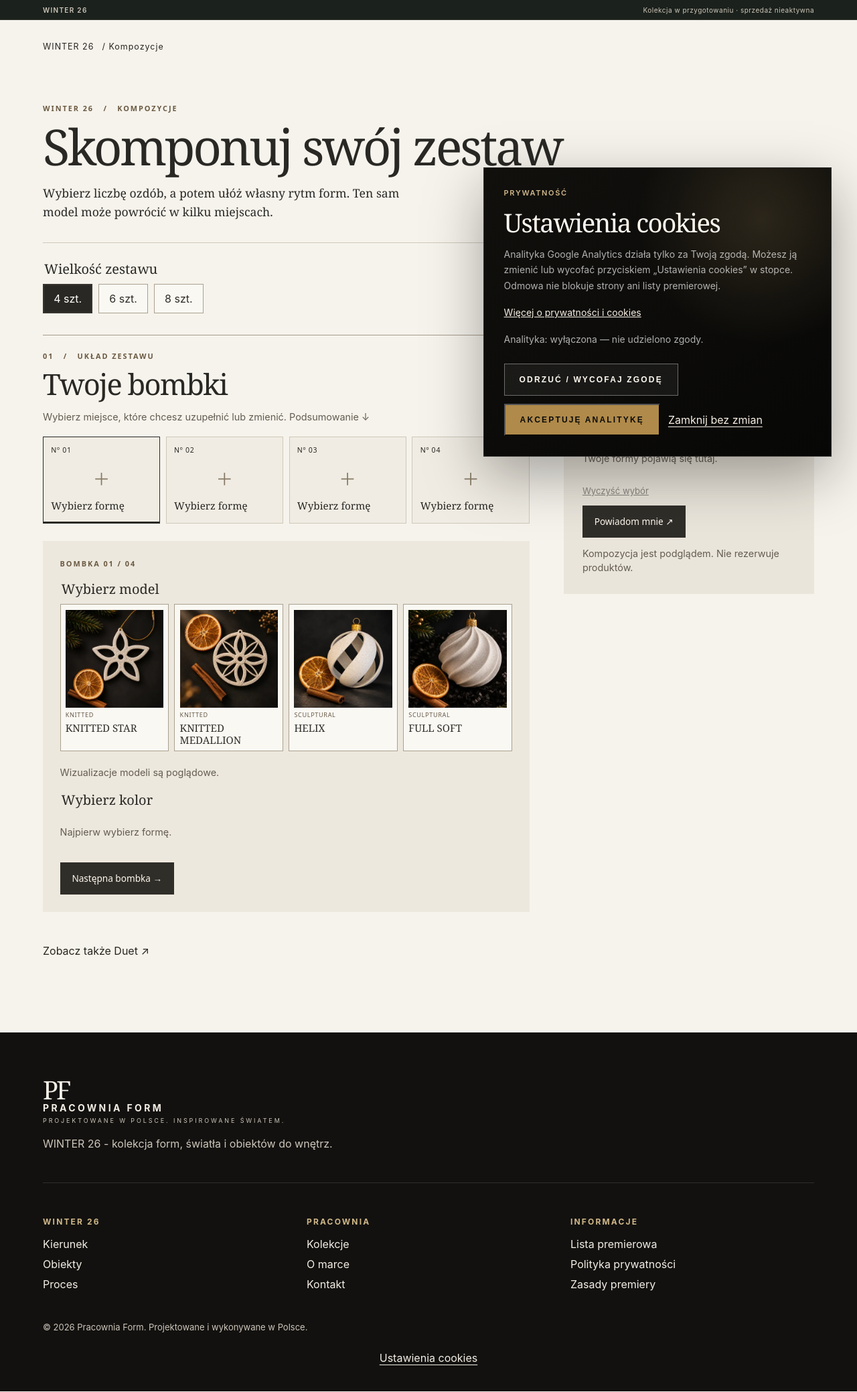
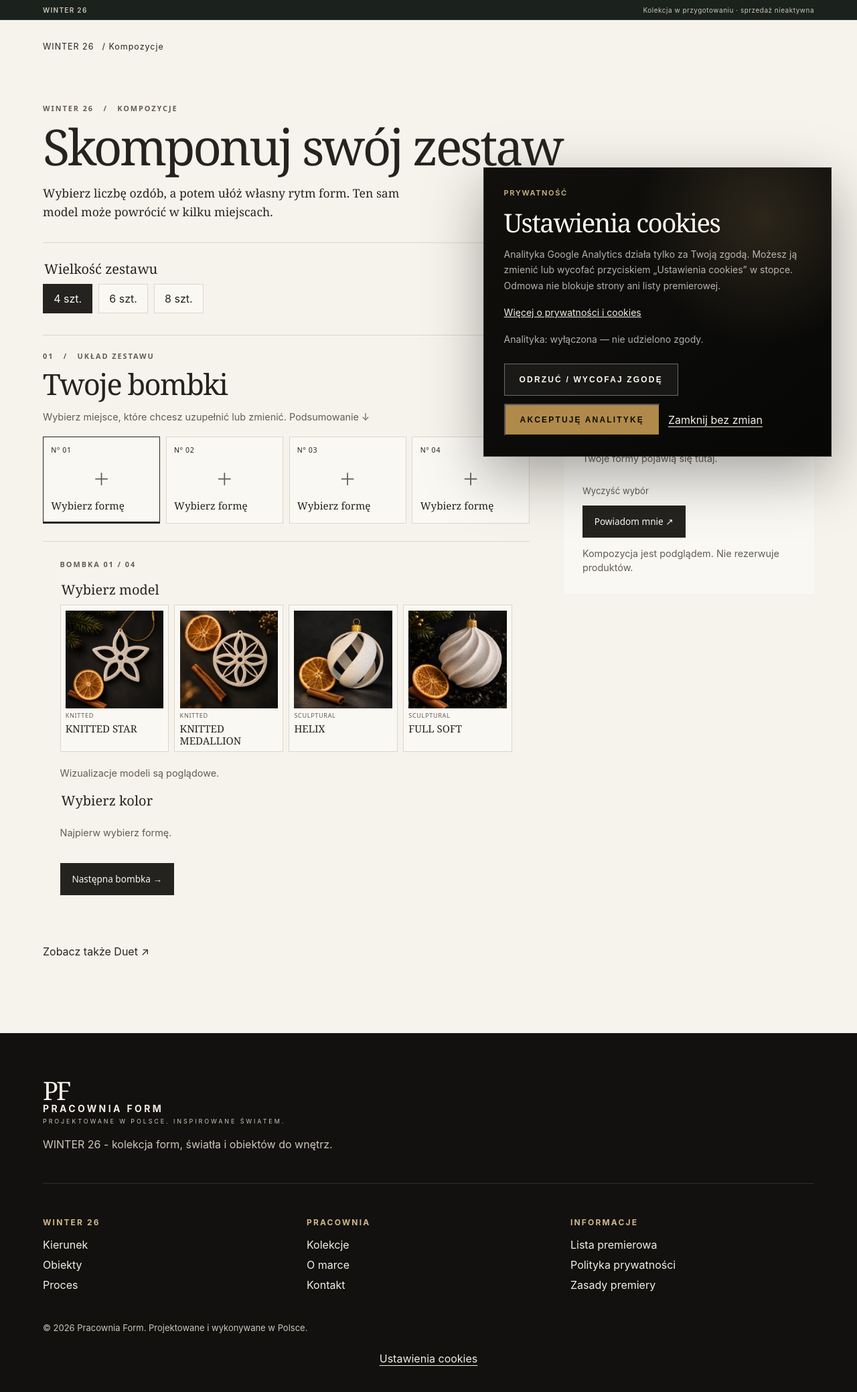
Before and after one commit to pracowniarachunkowosci-debug/form, a PHP site: page /winter-zestaw-4.html?size=4 in a window 1280 px wide, after a click on "Przejdź do treści". Shown: the part 88-2167 px from the top of the page at 67% size. Run offline with PHP 8.4, Linux system fonts and the light colour scheme.

Commit message:
Align the WINTER 26 configurator with R04 and distinguish model and color progress

```diff
--- a/winter-26.css
+++ b/winter-26.css
@@ -1,5 +1,5 @@
 /* WINTER 26 only: approved R04 layout and palette. */
-.winter-page { --burgundy: #632d3b; --paper: #faf8f3; --cream: #faf8f3; --ink: #25231f; --surface: #f2eee6; --muted: #625d54; --rule: #dcd6cc; }
+.winter-page { --burgundy: #632d3b; --porcelain: #faf8f3; --paper: var(--porcelain); --cream: var(--porcelain); --ink: #25231f; --surface: #f2eee6; --muted: #625d54; --rule: #dcd6cc; }
 [hidden] { display: none !important; }
 .skip-link { position: fixed; top: -120px; left: 20px; z-index: 200; padding: 15px 24px; background: var(--paper); color: var(--ink); }
 .skip-link:focus { top: 12px; }
--- a/winter-atelier.css
+++ b/winter-atelier.css
@@ -1,11 +1,11 @@
 /* WINTER 26 / composition studio. Scoped to the catalog cards and the atelier. */
-.variant-choice{margin:1.1rem 0;padding:1rem 0;border-block:1px solid #8d817455}.variant-choice h4{font:normal 1.12rem Georgia,serif;margin:0 0 .35em}.variant-choice p{font-size:.87rem;line-height:1.5;color:inherit;margin:.4rem 0}
+.variant-choice{margin:1.1rem 0;padding:1rem 0;border-block:1px solid var(--rule)}.variant-choice h4{font:normal 1.12rem Georgia,serif;margin:0 0 .35em}.variant-choice p{font-size:.87rem;line-height:1.5;color:inherit;margin:.4rem 0}
 .variant-photo{margin:0}.variant-photo img{display:block;max-width:100%;width:100%;max-height:70vh;object-fit:contain}.variant-photo figcaption{margin:.35rem 0}
 .store-cover[hidden],.store-gallery[hidden],.variant-photo[hidden],[data-builder][hidden]{display:none!important}
 .set-entries{display:flex;gap:1.25rem;flex-wrap:wrap}
-.atelier{--ink:#292824;--muted:#635c51;--line:#cfc8bb;--paper:#f6f3ec;color:var(--ink)}
-.atelier-intro{padding:clamp(1.5rem,3.7vw,4rem) 0 2rem;border-bottom:1px solid var(--line)}
-.atelier .eyebrow{font:600 .68rem/1.5 system-ui,sans-serif;letter-spacing:.18em;text-transform:uppercase;color:#6a5941;margin:0 0 .65rem}
+.atelier{color:var(--ink)}
+.atelier-intro{padding:clamp(1.5rem,3.7vw,4rem) 0 2rem;border-bottom:1px solid var(--rule)}
+.atelier .eyebrow{font:600 .68rem/1.5 system-ui,sans-serif;letter-spacing:.18em;text-transform:uppercase;color:var(--muted);margin:0 0 .65rem}
 .atelier h1,.atelier h2,.atelier legend{font-family:Georgia,'Times New Roman',serif;font-weight:400;color:var(--ink)}
 .atelier h1{font-size:clamp(2.7rem,5.8vw,5.4rem);line-height:1.03;letter-spacing:-.045em;margin:.6rem 0 1rem}
 .atelier h2{font-size:clamp(2rem,3.4vw,3.5rem);letter-spacing:-.04em;margin:.25rem 0 .5rem;line-height:1.08}
@@ -16,39 +16,47 @@
 [data-sizes],[data-colors],[data-swatches]{display:flex;gap:.55rem;flex-wrap:wrap}
 .choice{position:relative;display:block;cursor:pointer;margin:0;max-width:100%}
 .choice input{position:absolute;opacity:0;width:1px;height:1px;margin:0}
-.choice input+span{display:flex;align-items:center;min-height:44px;border:1px solid #aaa08f;padding:.55rem .95rem;color:#302d27;background:#faf8f3}
-.choice input:checked+span{outline:2px solid #37342f;outline-offset:-2px;background:#eee8dc}
-.choice input:focus-visible+span{outline:3px solid #77591d;outline-offset:3px}
-.choice input:disabled+span{border-style:dashed;color:#686258;cursor:not-allowed}
-[data-sizes] .choice input:checked+span{background:var(--ink);color:white}
-.swatch{gap:.55rem;font-size:.88rem}.swatch i{height:1em;width:1em;border-radius:50%;border:1px solid #686258;flex:none}
+.choice input+span{display:flex;align-items:center;min-height:44px;border:1px solid var(--rule);padding:.55rem .95rem;color:var(--ink);background:var(--porcelain)}
+.choice input:checked+span{outline:2px solid var(--ink);outline-offset:-2px;background:var(--surface)}
+.choice input:focus-visible+span{outline:3px solid var(--ink);outline-offset:3px}
+.choice input:disabled+span{border-style:dashed;color:var(--muted);cursor:not-allowed}
+[data-sizes] .choice input:checked+span{background:var(--ink);color:var(--porcelain)}
+.swatch{gap:.55rem;font-size:.88rem}.swatch i{height:1em;width:1em;border-radius:50%;border:1px solid var(--muted);flex:none}
 .compose-layout{display:grid;grid-template-columns:minmax(0,1.65fr) minmax(240px,.85fr);gap:clamp(1rem,4vw,4rem);align-items:start}
-.workspace,.composition{min-width:0;border-top:1px solid #a59b8d;padding-top:1.4rem}
+.workspace,.composition{min-width:0;border-top:1px solid var(--rule);padding-top:1.4rem}
 .atelier .help,.composition>p:not(.count):not(.eyebrow),.composition small{font-size:.9rem;line-height:1.5;color:var(--muted)}
 .slots{display:grid;grid-template-columns:repeat(4,minmax(0,1fr));gap:.55rem;margin:1.2rem 0 1.6rem}
-.slot{font:inherit;color:var(--ink);text-align:left;padding:.7rem;display:grid;align-content:start;gap:.35rem;background:#f0ece3;border:1px solid var(--line);cursor:pointer;min-width:0}
+.slot{font:inherit;color:var(--ink);text-align:left;padding:.7rem;display:grid;align-content:start;gap:.35rem;background:var(--porcelain);border:1px solid var(--rule);cursor:pointer;min-width:0}
 .slot[aria-pressed=true]{border-color:var(--ink);box-shadow:inset 0 -2px var(--ink)}
 .slot small,.model-tile small{font:500 .66rem/1.4 system-ui,sans-serif;letter-spacing:.07em}
 .slot strong{font:normal .95rem/1.18 Georgia,serif;overflow-wrap:anywhere}
 .slot img,.slot-mark{width:100%;height:3.5rem;object-fit:contain}
-.slot-mark{display:grid;place-items:center;color:#867a65;font-size:1.6rem;font-weight:300}
-.edit-position{padding:clamp(1rem,2vw,2rem);background:#ede8de}
+.slot-mark{display:grid;place-items:center;color:var(--muted);font-size:1.6rem;font-weight:300}
+.edit-position{border-top:1px solid var(--rule);padding:clamp(1rem,2vw,2rem);background:transparent}
 .edit-position fieldset{margin:1rem 0 1.3rem}
 .model-grid{display:grid;grid-template-columns:repeat(4,minmax(0,1fr));gap:.5rem}
 .model-grid .model-tile{display:grid;align-content:start;gap:.3rem;height:100%;padding:.45rem;min-width:0}
 .model-tile img{width:100%;aspect-ratio:1;object-fit:cover}
-.model-tile strong{font:normal .94rem/1.15 Georgia,serif;overflow-wrap:anywhere}.model-tile small{font-size:.57rem;color:#675a48}
-.composition{background:#eae5db;padding:clamp(1rem,2.2vw,2rem)}
+.model-tile strong{font:normal .94rem/1.15 Georgia,serif;overflow-wrap:anywhere}.model-tile small{font-size:.57rem;color:var(--muted)}
+.composition{background:var(--porcelain);padding:clamp(1rem,2.2vw,2rem)}
 .composition .count{font:normal 1.25rem Georgia,serif;margin:1.15rem 0 .55rem}
-.progress-line{height:2px;background:#c8c0b0}.progress-line span{height:100%;display:block;background:#50473b}
-.composition ul{list-style:none;padding:0;margin:1rem 0}.composition li{padding:.7rem 0;border-bottom:1px solid var(--line);display:grid;gap:.25rem}
+.progress-line{height:2px;background:var(--rule)}.progress-line span{height:100%;display:block;background:var(--ink)}
+.composition ul{list-style:none;padding:0;margin:1rem 0}.composition li{padding:.7rem 0;border-bottom:1px solid var(--rule);display:grid;gap:.25rem}
 .composition li strong{font-size:.8rem;letter-spacing:.06em}.composition li span{font-size:.85rem}
-.ink-button{display:inline-block;background:#302e29;border:1px solid #302e29;color:#fff9ef;text-decoration:none;font:500 .85rem/1.35 system-ui,sans-serif;padding:.85rem 1.05rem;cursor:pointer}
-.ink-button:disabled,.reset-set:disabled{opacity:.5;cursor:default}
+.ink-button{display:inline-block;background:var(--ink);border:1px solid var(--ink);color:var(--porcelain);text-decoration:none;font:500 .85rem/1.35 system-ui,sans-serif;padding:.85rem 1.05rem;cursor:pointer}
+.ink-button:disabled{color:var(--muted);background:var(--surface);border:1px dashed var(--muted);cursor:not-allowed}
 .composition small{display:block;margin-top:.8rem}.composition .reset-set{display:block;font:inherit;font-size:.82rem;min-height:44px;padding:0;border:0;background:none;text-decoration:underline;color:inherit}
 .duet-link{padding:2rem 0}.duet-link a{color:inherit}
-@media(max-width:760px){.compose-layout{grid-template-columns:minmax(0,1fr)}.slots,.model-grid{grid-template-columns:repeat(2,minmax(0,1fr))}.slot{grid-template-columns:1fr 1.8rem;align-items:center}.slot strong,.slot small:last-child{grid-column:1/-1}.slot img,.slot-mark{height:1.8rem}.atelier h1{font-size:clamp(2.4rem,10vw,3.3rem)}.atelier-intro{padding-top:1rem}.edit-position{padding:.8rem}}
+@media(max-width:760px){.compose-layout{grid-template-columns:minmax(0,1fr)}.slots,.model-grid{grid-template-columns:repeat(2,minmax(0,1fr))}.slot{grid-template-columns:1fr 1.8rem;align-items:center}.slot strong,.slot small:last-child{grid-column:1/-1}.slot img,.slot-mark{height:1.8rem}.atelier h1{font-size:clamp(2.4rem,10vw,3.3rem)}.atelier-intro{padding-top:1rem}.edit-position{border-top:1px solid var(--rule);padding:.8rem}}
 
-.atelier .help a{color:inherit;text-underline-offset:.2em}.photo-pending{padding:2rem 1rem;background:#ede8de;color:#50483e;text-align:center}.composition{scroll-margin-top:1rem}
+.atelier .help a{color:inherit;text-underline-offset:.2em}.photo-pending{padding:2rem 1rem;background:var(--porcelain);color:var(--ink);text-align:center}.composition{scroll-margin-top:1rem}
 
-.atelier-confirm{border:1px solid #a59b8d;background:#f6f3ec;color:#292824;padding:1.6rem;width:min(26rem,90vw);margin:auto}.atelier-confirm::backdrop{background:#24201888}.atelier-confirm h2{font-size:1.75rem}.atelier-confirm form{display:flex;gap:1rem;flex-wrap:wrap;align-items:center;margin-top:1.4rem}.atelier-confirm .reset-set{font:inherit;background:none;color:inherit;border:0;text-decoration:underline;min-height:44px;cursor:pointer}
+.atelier-confirm{border:1px solid var(--rule);background:var(--porcelain);color:var(--ink);padding:1.6rem;width:min(26rem,90vw);margin:auto}.atelier-confirm::backdrop{background:color-mix(in srgb,var(--ink) 55%,transparent)}.atelier-confirm h2{font-size:1.75rem}.atelier-confirm form{display:flex;gap:1rem;flex-wrap:wrap;align-items:center;margin-top:1.4rem}.atelier-confirm .reset-set{font:inherit;background:none;color:inherit;border:0;text-decoration:underline;min-height:44px;cursor:pointer}
+
+@media(hover:hover){
+  .choice:hover input:not(:disabled)+span,.slot:not([aria-pressed=true]):hover{border-color:var(--ink)}
+  .ink-button:not(:disabled):hover{box-shadow:inset 0 -3px var(--champagne)}
+}
+.atelier :is(.slot,.ink-button,.reset-set,.help a):focus-visible{outline:3px solid var(--ink);outline-offset:3px}
+
+.atelier .reset-set:disabled{color:var(--muted);text-decoration:none;cursor:not-allowed}
--- a/winter-config.js
+++ b/winter-config.js
@@ -113,8 +113,9 @@ if (typeof document !== 'undefined') {
       const next=get('[data-next]');next.disabled=active===size-1;
       next.onclick=()=>{active++;draw();get('[data-slots]').children[active].focus()};
       const {done,groups}=summary(data,slots);
-      get('[data-count]').textContent='Wybrano '+done+' z '+size;
-      get('.progress-line span').style.width=(done/size*100)+'%';
+      const models=groups.reduce((count,group)=>count+group.count,0);
+      get('[data-count]').textContent='Modele: '+models+'/'+size+' · Kolory: '+done+'/'+size;
+      get('.progress-line span').style.width=((models+done)/(2*size)*100)+'%';
       get('[data-summary-note]').textContent=done===size?'Kompozycja kompletna.':groups.length?'Pozycję dopełnia wybór dostępnego koloru.':'Twoje formy pojawią się tutaj.';
       get('[data-summary]').replaceChildren(...groups.map(g=>{const li=el('li');li.append(el('strong',g.name),el('span',g.label+' · '+g.count+' szt.'));return li}));
       const rule=data.sizes.find(s=>s.size===size);
```
Also changed, not shown: docs/WINTER26_CONFIGURATOR_DECISION.md (+11 -1 lines), 7 other files.
